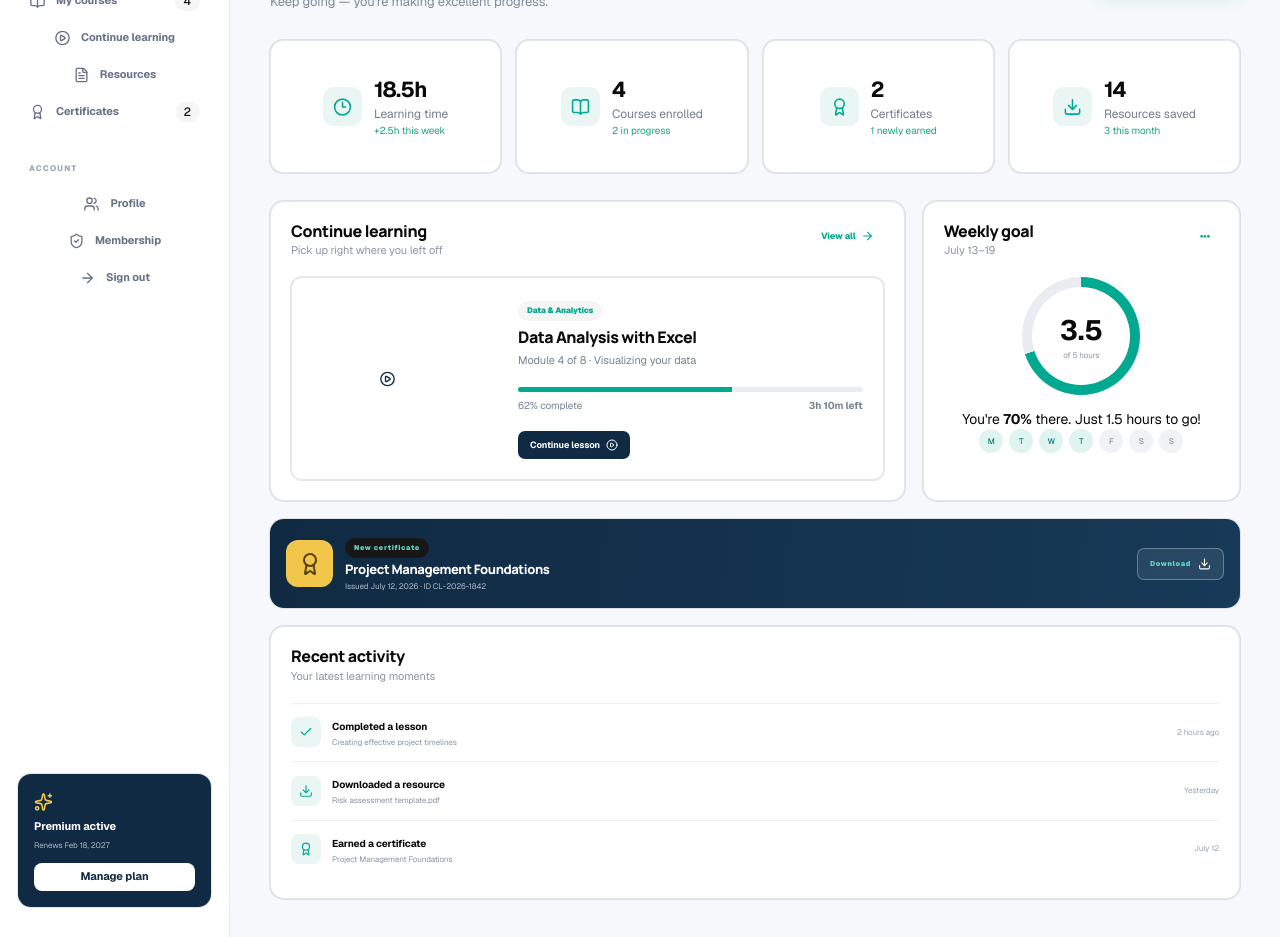
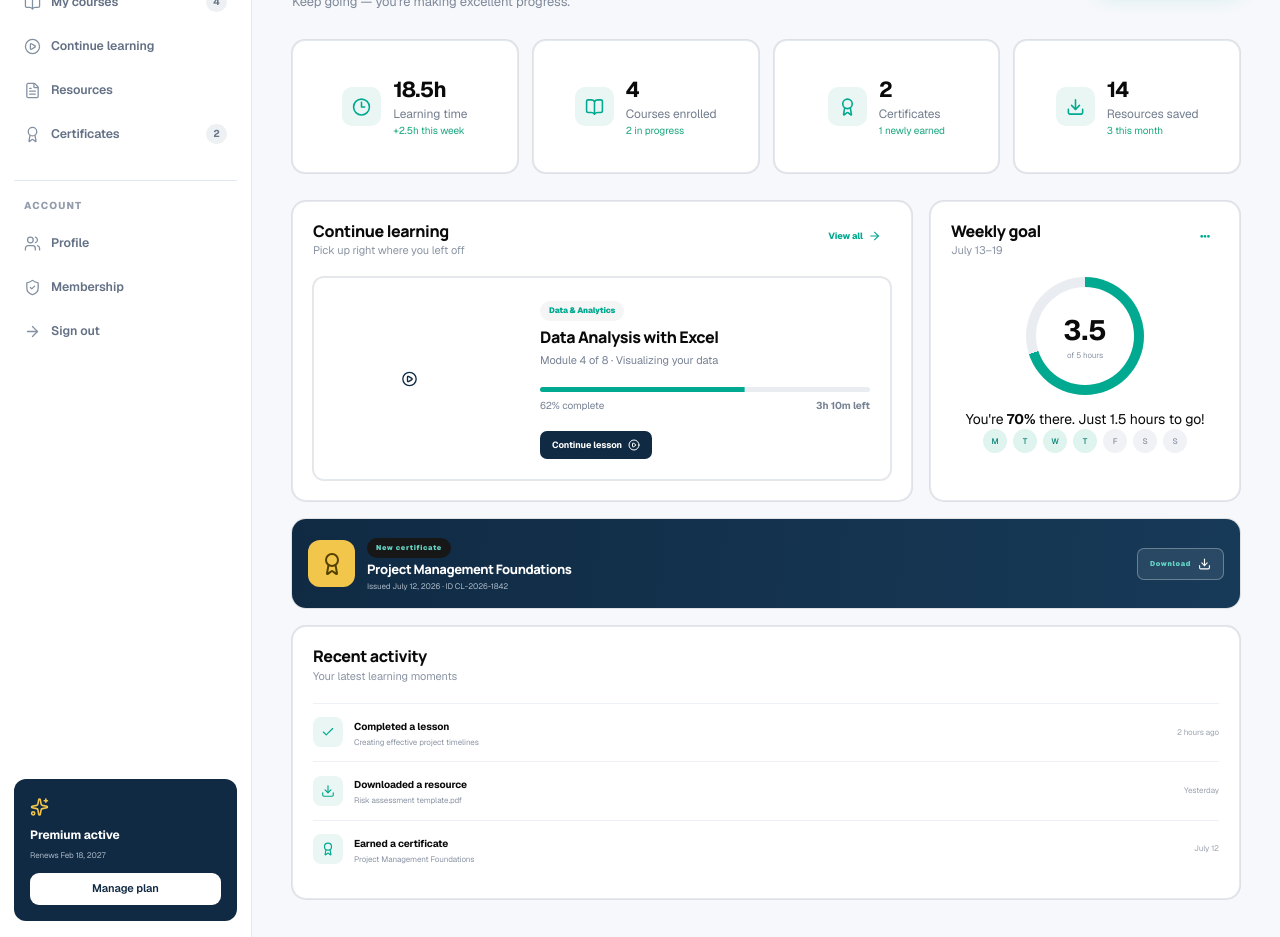
Before and after one commit to horrorbringer/cirtificate-training, a Next.js app: page /dashboard in a window 1280 px wide. Shown: the part 180-1117 px from the top of the page. Built offline with nearby package versions, Linux system fonts and the light colour scheme.

Commit message:
feat: enhance learner dashboard with new resource display components and responsive design

```diff
--- a/app/globals.css
+++ b/app/globals.css
@@ -156,6 +156,138 @@
     box-shadow: 18px 0 35px rgba(15, 35, 55, .12);
   }
   .member-sidebar.open { transform: translateX(0); }
+}
+
+/* Member navigation: explicit shadcn Button composition */
+.member-shell {
+  grid-template-columns: 252px minmax(0, 1fr);
+}
+
+.member-sidebar {
+  width: 252px;
+  gap: 26px;
+  padding: 24px 14px 16px;
+}
+
+.member-sidebar > div {
+  gap: 4px;
+}
+
+.member-sidebar > div:nth-of-type(2) {
+  border-top: 1px solid var(--line);
+  padding-top: 20px;
+}
+
+.member-sidebar > div > small {
+  padding: 0 10px 8px;
+  color: #929cab;
+  font-size: 0.625rem;
+  font-weight: 750;
+  line-height: 1;
+  letter-spacing: 0.11em;
+}
+
+.member-sidebar [data-slot="button"] {
+  width: 100%;
+  height: 40px;
+  flex: 0 0 auto;
+  justify-content: flex-start;
+  gap: 10px;
+  border: 0;
+  border-radius: 9px;
+  background: transparent;
+  padding: 0 10px;
+  color: #647185;
+  font-size: 0.775rem;
+  font-weight: 590;
+  line-height: 1;
+  text-align: left;
+  white-space: nowrap;
+}
+
+.member-sidebar [data-slot="button"]:hover {
+  background: #f1f5f7;
+  color: var(--navy);
+}
+
+.member-sidebar [data-slot="button"].active {
+  background: #e8f6f3;
+  color: #087f72;
+  font-weight: 700;
+  box-shadow: inset 3px 0 0 var(--teal);
+}
+
+.member-sidebar [data-slot="button"] > svg {
+  width: 17px;
+  height: 17px;
+  flex: 0 0 auto;
+  color: #8290a2;
+  stroke-width: 1.8;
+}
+
+.member-sidebar [data-slot="button"].active > svg {
+  color: var(--teal-dark);
+  stroke-width: 2.1;
+}
+
+.member-sidebar [data-slot="badge"] {
+  min-width: 21px;
+  height: 20px;
+  margin-left: auto;
+  justify-content: center;
+  border: 0;
+  background: #edf1f4;
+  padding: 0 6px;
+  color: #687588;
+  font-size: 0.625rem;
+  font-weight: 700;
+}
+
+.member-sidebar [data-slot="button"].active [data-slot="badge"] {
+  background: #cfece6;
+  color: #087f72;
+}
+
+.member-sidebar .upgrade-card {
+  width: 100%;
+  margin-top: auto;
+  border: 0;
+  border-radius: 12px;
+  background: var(--navy);
+  color: #fff;
+  box-shadow: none;
+}
+
+.member-sidebar .upgrade-card [data-slot="card-content"] {
+  gap: 3px;
+  padding: 16px;
+}
+
+.member-sidebar .upgrade-card strong {
+  margin-top: 3px;
+  font-size: 0.75rem;
+}
+
+.member-sidebar .upgrade-card [data-slot="card-content"] > span {
+  font-size: 0.625rem;
+}
+
+.member-sidebar .upgrade-card [data-slot="button"] {
+  height: 32px;
+  margin-top: 10px;
+  justify-content: center;
+  background: #fff;
+  color: var(--navy);
+  font-size: 0.6875rem;
+}
+
+.member-sidebar .upgrade-card [data-slot="button"]:hover {
+  background: #eef3f5;
+}
+
+@media (max-width: 760px) {
+  .member-shell { grid-template-columns: 1fr; }
+  .member-sidebar { width: 252px; }
 }
 
 .member-section-title {
@@ -434,6 +566,33 @@
 .resource-table table { min-width: 760px; }
 .resource-table th { height: 40px; color: #8d96a4; font-size: 8px; text-transform: uppercase; }
 .resource-table td { padding-top: 12px; padding-bottom: 12px; }
+.resource-highlight { padding: 0; }
+.resource-highlight > [data-slot="card-content"] { display: flex; }
+.resource-highlight > [data-slot="card-content"] > div { display: flex; align-items: center; gap: 14px; }
+.resource-highlight > [data-slot="card-content"] > div:first-child > span { display: grid; width: 45px; height: 45px; place-items: center; border-radius: 12px; background: rgba(90,222,199,.13); color: #62dac8; }
+.resource-highlight > [data-slot="card-content"] > div:last-child { padding-left: 0; border-left: 0; }
+.resource-highlight [data-slot="badge"] { width: fit-content; background: rgba(90,222,199,.12); color: #65d9c8; font-size: 0.625rem; text-transform: uppercase; }
+.download-note { padding: 0; }
+.download-note > [data-slot="card-content"] { display: flex; }
+.download-note > [data-slot="card-content"] > svg { width: 19px; }
+.download-note > [data-slot="card-content"] > div { flex: 1; }
+
+@media (max-width: 760px) {
+  .resource-highlight > [data-slot="card-content"] {
+    align-items: flex-start;
+    flex-direction: column;
+    border: 0;
+  }
+  .resource-highlight > [data-slot="card-content"] > [data-slot="separator"] {
+    width: 100%;
+    height: 1px;
+  }
+  .download-note > [data-slot="card-content"] {
+    align-items: flex-start;
+    flex-wrap: wrap;
+  }
+  .download-note > [data-slot="card-content"] > button { margin-left: 30px; }
+}
 
 /* Global typography system */
 :root {
```
Also changed, not shown: components/learner-dashboard.tsx (+2 -2 lines).
